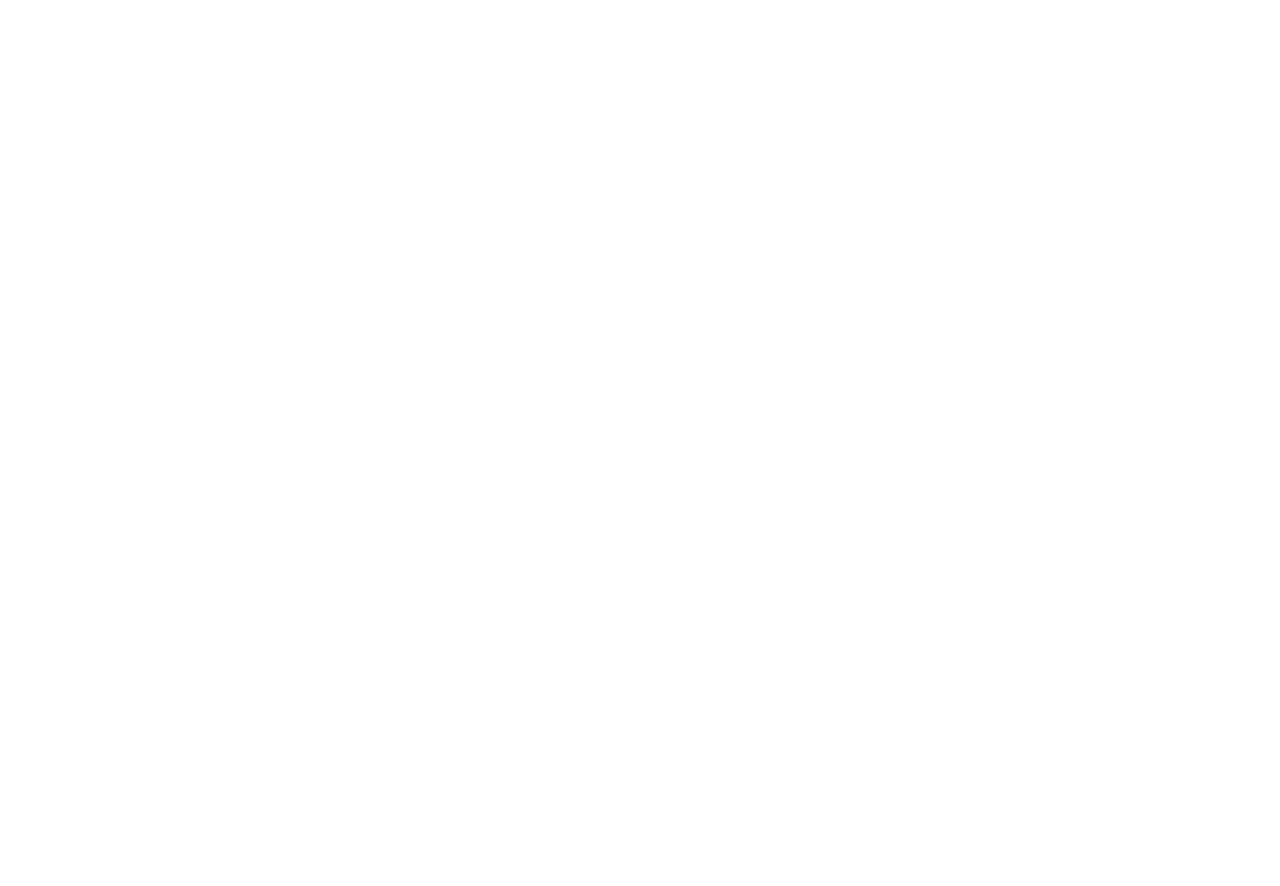
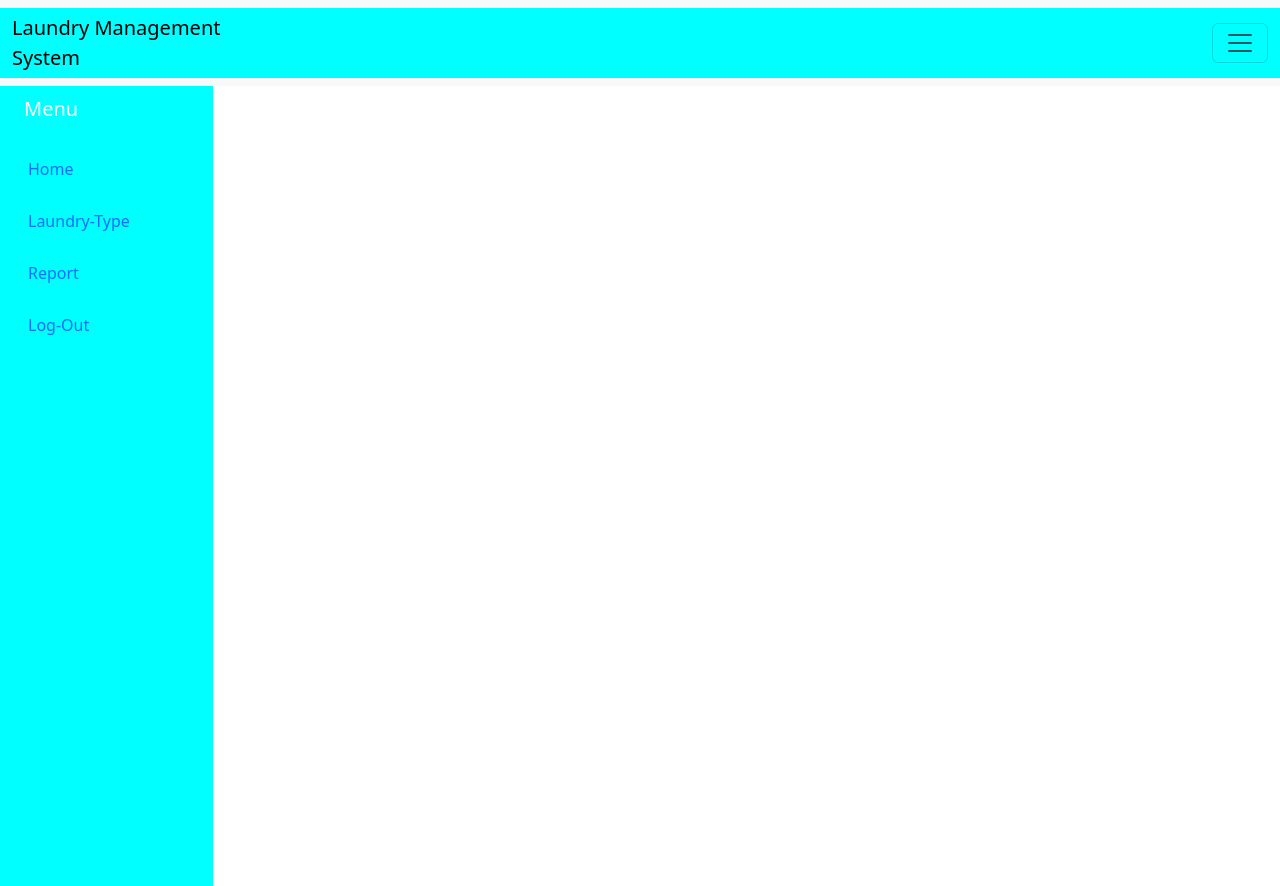
Before and after one commit to StoreMadLab/brightCloth, a plain HTML site: page home.html in a window 1280 px wide. Before the commit the page ends 800 px from the top, so only its background shows below. Drawn offline with nearby package versions, Linux system fonts and the light colour scheme.

Commit message:
homepg half done

```diff
--- a/home.html
+++ b/home.html
@@ -8,9 +8,49 @@
     <title>LMS-HOME</title>
 </head>
 <body>
+        <nav class="navbar bg-body-tertiary">
+  <div class="container-fluid" style="background-color: #00FFFF;">
+    <a class="navbar-brand" href="#">Laundry Management <br>System</a>
+    <button class="navbar-toggler" type="button" data-bs-toggle="collapse" data-bs-target="#navbarSupportedContent" aria-controls="navbarSupportedContent" aria-expanded="false" aria-label="Toggle navigation">
+      <span class="navbar-toggler-icon"></span>
+    </button>
+  </div>
+</nav>
 
 
 
+
+<div class="container-fluid">
+    <div class="row flex-nowrap">
+        <div class="col-auto col-md-3 col-xl-2 px-sm-2 px-0" style="background-color: #00FFFF;">
+            <div class="d-flex flex-column align-items-center align-items-sm-start px-3 pt-2 text-white min-vh-100">
+                <a href="#" class="d-flex align-items-center pb-3 mb-md-0 me-md-auto text-white text-decoration-none">
+                    <span class="fs-5 d-none d-sm-inline">Menu</span>
+                </a>
+                <ul class="nav nav-pills flex-column mb-sm-auto mb-0 align-items-center align-items-sm-start" id="menu">
+                    <li class="nav-item">
+                        <a href="#" class="nav-link align-middle px-0">
+                            <i class="fs-4 bi-house"></i> <span class="ms-1 d-none d-sm-inline">Home</span>
+                        </a>
+                    </li>
+                    <li>
+                        <a href="#submenu1" data-bs-toggle="collapse" class="nav-link px-0 align-middle">
+                            <i class="fs-4 bi-speedometer2"></i> <span class="ms-1 d-none d-sm-inline">Laundry-Type</span> </a>
+                        </li>
+                    <li>
+                        <a href="#submenu2" class="nav-link px-0 align-middle">
+                            <i class="fs-4 bi-table"></i> <span class="ms-1 d-none d-sm-inline">Report</span></a>
+                    </li>
+                    <li>
+                        <a href="/" data-bs-toggle="collapse" class="nav-link px-0 align-middle">
+                            <i class="fs-4 bi-grid"></i> <span class="ms-1 d-none d-sm-inline">Log-Out</span> </a>
+                    </li>
+                </ul>
+                <hr>
+                </div>
+        </div>
+    </div>
+</div>
 
 
 
```
